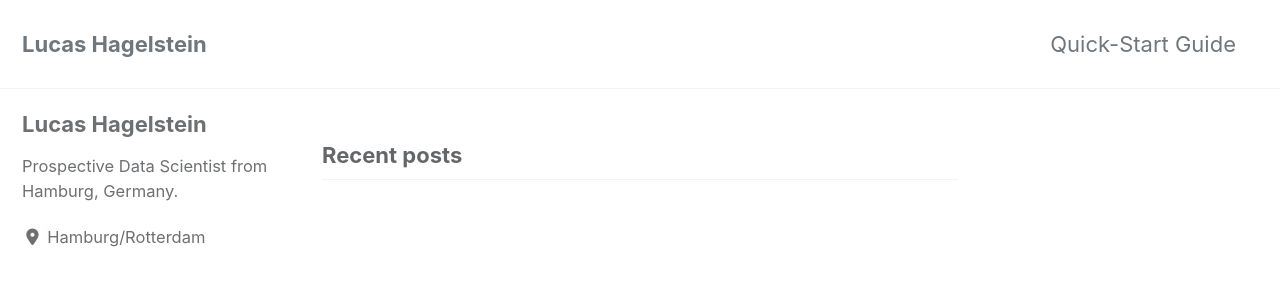
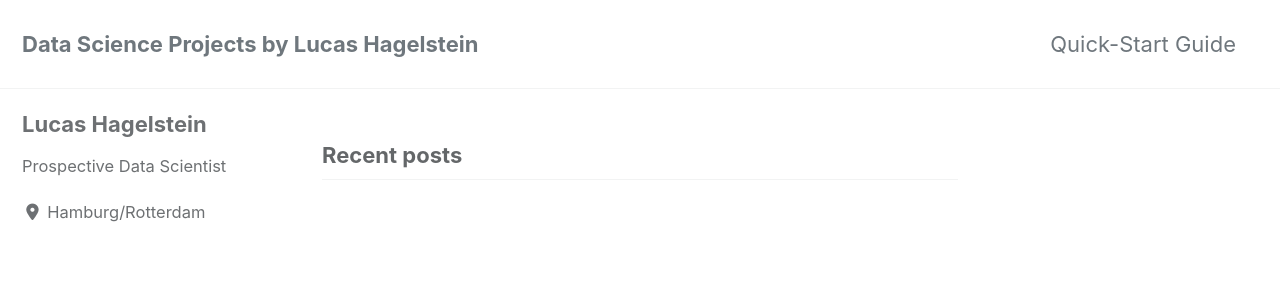
Before and after one commit to LHAGELS/LHAGELS.github.io, a Jekyll site: the page built from index.html, in a window 1280 px wide and 900 px high. Shown: the top 300 px of the window. Built offline with Jekyll 4.4.1, drawn with Linux system fonts in a browser that asks for light colours; cached includes are drawn as plain includes; nearby versions of some CDN libraries; the list of posts is cut into pages by our own code.

Commit message:
new github

```diff
--- a/_config.yml
+++ b/_config.yml
@@ -16,7 +16,7 @@ minimal_mistakes_skin    : "default" # "air", "aqua", "contrast", "dark", "dirt"
 
 # Site Settings
 locale                   : "en-US"
-title                    : "Lucas Hagelstein"
+title                    : "Data Science Projects by Lucas Hagelstein"
 title_separator          : "-"
 subtitle                 : # site tagline that appears below site title in masthead
 name                     : "Lucas Hagelstein"
@@ -95,13 +95,13 @@ analytics:
 author:
   name             : "Lucas Hagelstein"
   avatar           : # path of avatar image, e.g. "/assets/images/bio-photo.jpg"
-  bio              : "Prospective Data Scientist from Hamburg, Germany."
+  bio              : "Prospective Data Scientist"
   location         : "Hamburg/Rotterdam"
   email            :
   links:
     - label: "Email"
       icon: "fas fa-fw fa-envelope-square"
-      # url: "mailto:your.name@email.com"
+      # url: "mailto:lucas.hagelstein@gmail.com"
     - label: "Website"
       icon: "fas fa-fw fa-link"
       # url: "https://your-website.com"
@@ -113,7 +113,7 @@ author:
       # url: "https://facebook.com/"
     - label: "GitHub"
       icon: "fab fa-fw fa-github"
-      # url: "https://github.com/"
+      # url: "https://github.com/LHAGELS"
     - label: "Instagram"
       icon: "fab fa-fw fa-instagram"
       # url: "https://instagram.com/"
```
